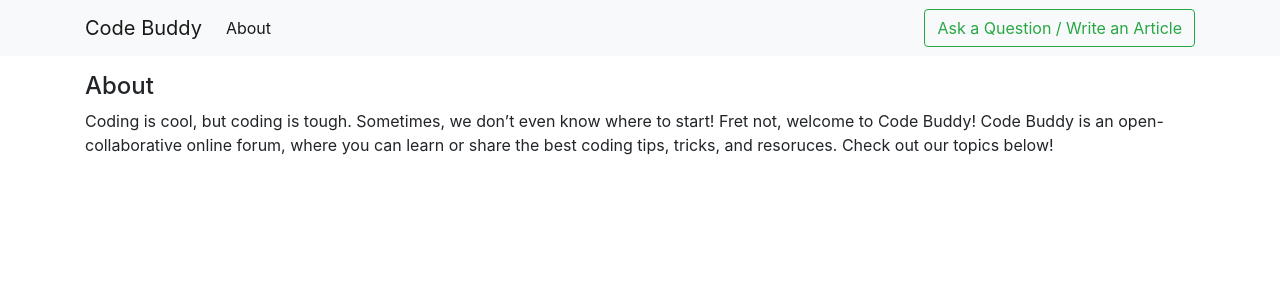
After one commit to Code-Institute-Submissions/CodeBuddy, a Flask app: page /about in a window 1280 px wide. The commit adds this page. Shown: the top 300 px of the page. Run offline with Flask 2, Linux system fonts and the light colour scheme; some libraries are stand-ins or nearby versions.

Commit message:
added about page

```diff
--- a/app.py
+++ b/app.py
@@ -21,6 +21,9 @@ db = client[DB_NAME]
 app = Flask(__name__)
 app.secret_key = os.environ.get('SECRET_KEY')
 
+@app.route('/about')
+def show_about():
+    return render_template('about.template.html')
 
 @app.route('/threads')
 def show_threads():
--- /dev/null
+++ b/templates/about.template.html
@@ -0,0 +1,8 @@
+{% extends 'base.template.html' %}
+
+{%block content %}
+
+<h4>About</h4>
+Coding is cool, but coding is tough. Sometimes, we don’t even know where to start! Fret not, welcome to Code Buddy! Code Buddy is an open-collaborative online forum, where you can learn or share the best coding tips, tricks, and resoruces. Check out our topics below!
+
+{%endblock%}
--- a/templates/all_threads.template.html
+++ b/templates/all_threads.template.html
@@ -1,7 +1,7 @@
 {% extends 'base.template.html' %}
 
 {%block content %}
-<a href="{{ url_for('show_create_threads') }}" class="btn btn-success mt-1 mb-1">Add New Thread</a>
+<!-- <a href="{{ url_for('show_create_threads') }}" class="btn btn-success mt-1 mb-1">Add New Thread</a> -->
 
 {%include 'thread_listings.template.html' %}
 
--- a/templates/base.template.html
+++ b/templates/base.template.html
@@ -13,17 +13,17 @@
   <body>
 
 <!-- navbar -->
-<nav class="navbar navbar-expand-lg navbar-light bg-light">
+<nav class="navbar navbar-expand-lg navbar-light bg-light mb-3">
 <div class="container">
   <button class="navbar-toggler" type="button" data-toggle="collapse" data-target="#navbarTogglerDemo03" aria-controls="navbarTogglerDemo03" aria-expanded="false" aria-label="Toggle navigation">
     <span class="navbar-toggler-icon"></span>
   </button>
-  <a class="navbar-brand" href="#">Code Buddy</a>
+  <a class="navbar-brand" href="{{ url_for('show_threads')}}">Code Buddy</a>
 
   <div class="collapse navbar-collapse" id="navbarTogglerDemo03">
     <ul class="navbar-nav mr-auto mt-2 mt-lg-0">
       <li class="nav-item active">
-        <a class="nav-link" href="#">About <span class="sr-only">(current)</span></a>
+        <a class="nav-link" href="{{ url_for('show_about')}}">About <span class="sr-only">(current)</span></a>
       </li>
     </ul>
       <a class="btn btn-outline-success my-2 my-sm-0" href="{{ url_for('show_create_threads') }}">Ask a Question / Write an Article</a>
```
